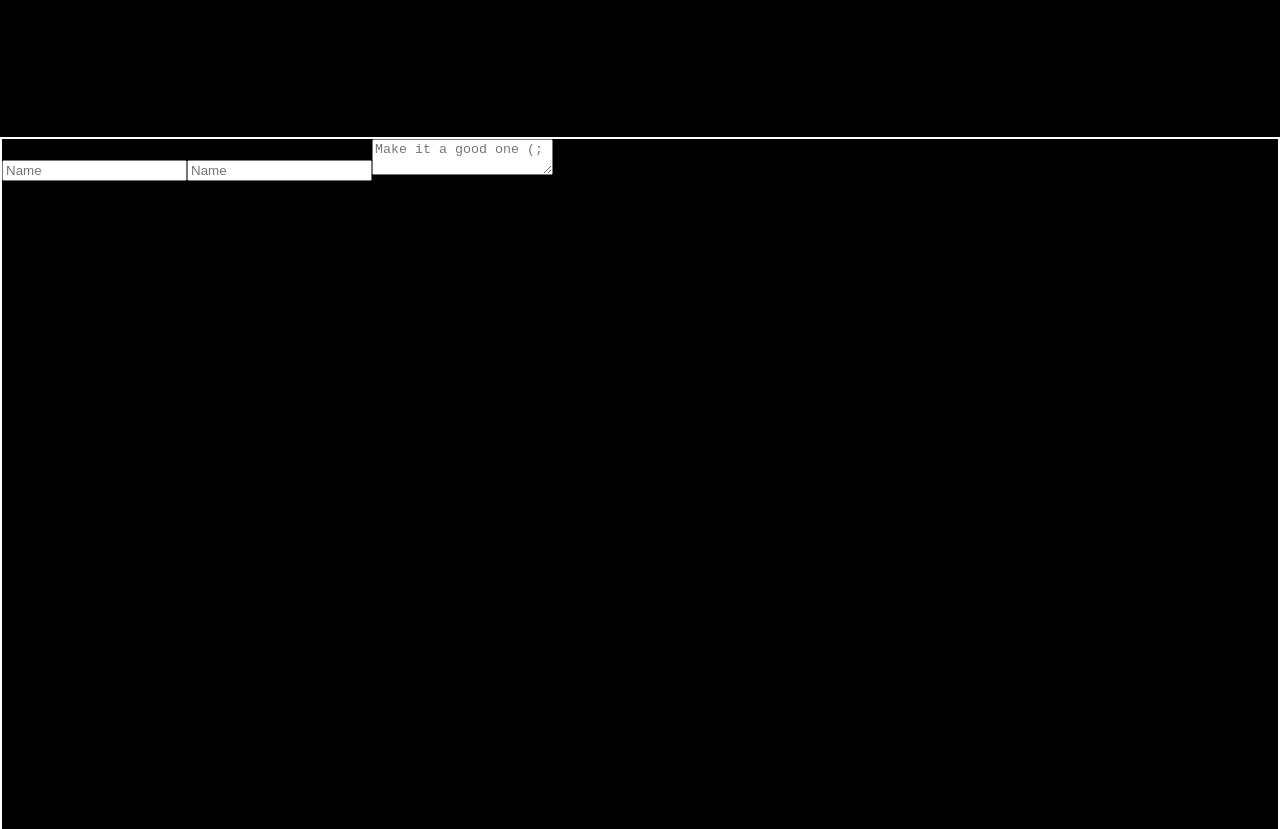
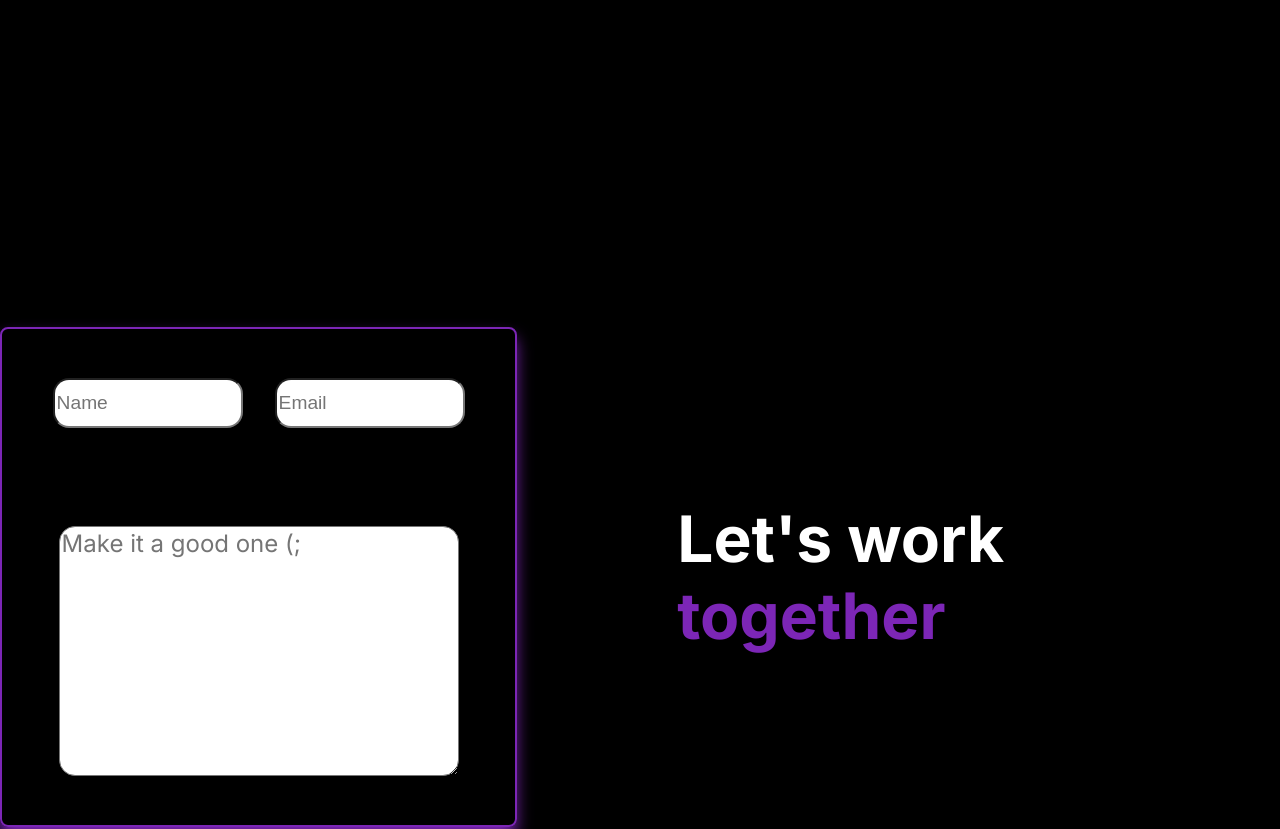
Before and after one commit to PJenkins28/portfolio, a React (Create React App) app: page / in a window 1280 px wide. Shown: the part 3260-4089 px from the top of the page. Built offline with nearby package versions, Linux system fonts and the light colour scheme.

Commit message:
basic styling of Contact component

```diff
--- a/src/components/Contact.js
+++ b/src/components/Contact.js
@@ -5,9 +5,14 @@ import { faArrowDown } from "@fortawesome/free-solid-svg-icons";
 export default function Contact(props) {
   return (
     <section className="contact-wrapper" ref={props.contactRef}>
+      <h2>
+        Let's work <span>together</span>
+      </h2>
       <form>
-        <input type="text" placeholder="Name"></input>
-        <input type="email" placeholder="Name"></input>
+        <section className="inputs">
+          <input type="text" placeholder="Name"></input>
+          <input type="email" placeholder="Email"></input>
+        </section>
         <textarea placeholder="Make it a good one (;"></textarea>
       </form>
     </section>
--- a/src/index.css
+++ b/src/index.css
@@ -188,5 +188,54 @@ height: 200px;}
   color: white;
 }
 .contact-wrapper {
-  border: 2px solid white;
+  /* border: 2px solid white; */
+  display: flex;
+  flex-direction: row-reverse;
+  justify-content: center;
+  align-items: center;
+  gap: 10rem;
 }
+.contact-wrapper h2 {
+  color: white;
+  text-align: flex-start;
+  font-size: 4rem;
+  width: 700px;
+}
+form {
+  display: flex;
+  flex-direction: column;
+  justify-content: space-evenly;
+  align-items: center;
+  gap: 3rem;
+  width: 600px;
+  height: 500px;
+  border: 2px solid rgb(124, 38, 182);
+  box-shadow: -1px 10px 16px 0px rgb(124, 38, 182);
+  font-family: 'Inter', sans-serif;
+  font-size: 2rem;
+  border-radius: .5rem
+}
+h2 span {
+  color:rgb(124, 38, 182);
+}
+textarea {
+  height: 250px;
+  max-height: 250px;
+  width: 400px;
+  max-width: 400px;
+  font-family: 'Inter', sans-serif;
+  font-size: 1.5rem;
+  border-radius: 1rem
+}
+input {
+  width: 190px;
+  height: 50px;
+  font-size: 1.2rem;
+  border-radius: 1rem;
+}
+.inputs {
+  display: flex;
+  gap: 2rem;
+  position: relative;
+
+}
```
